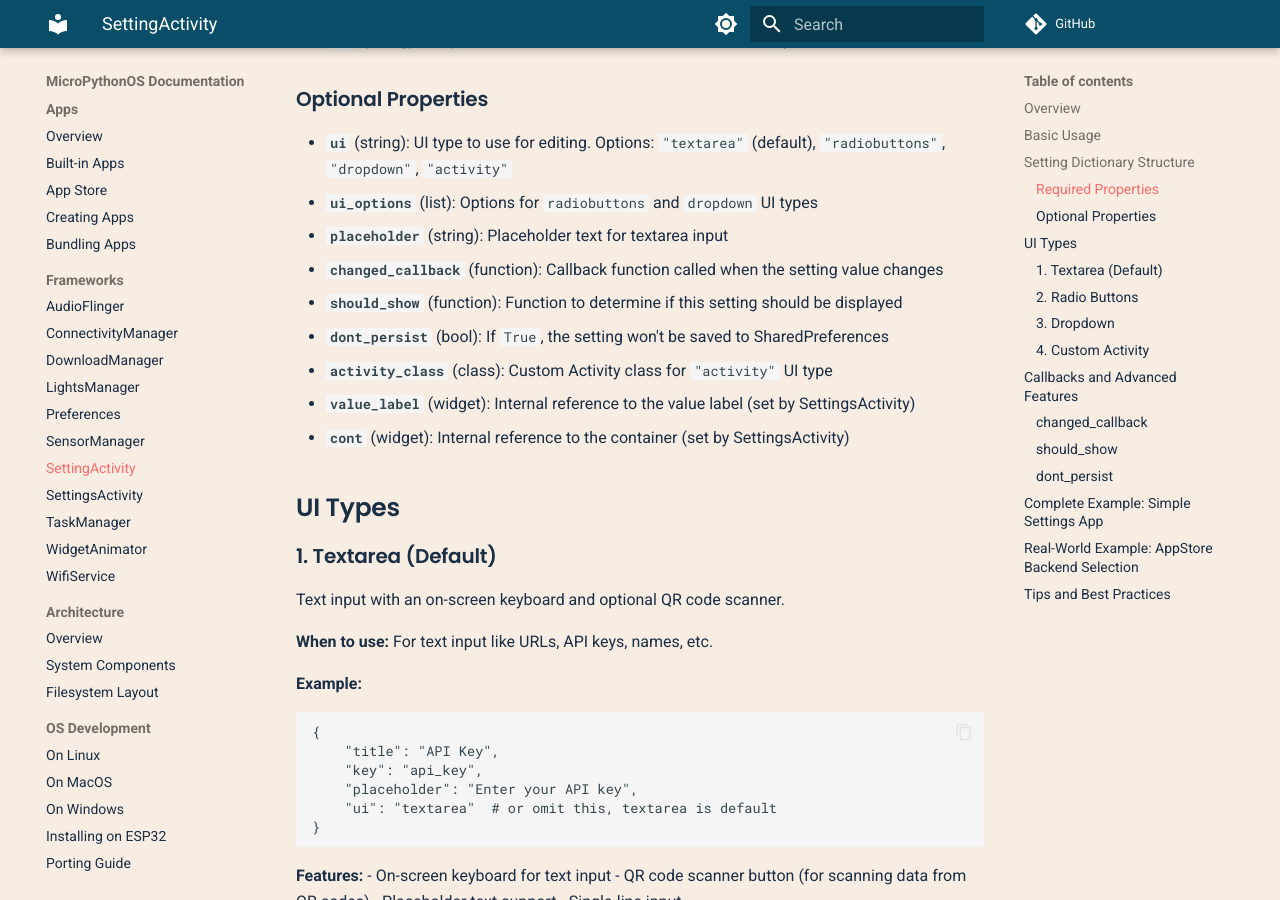
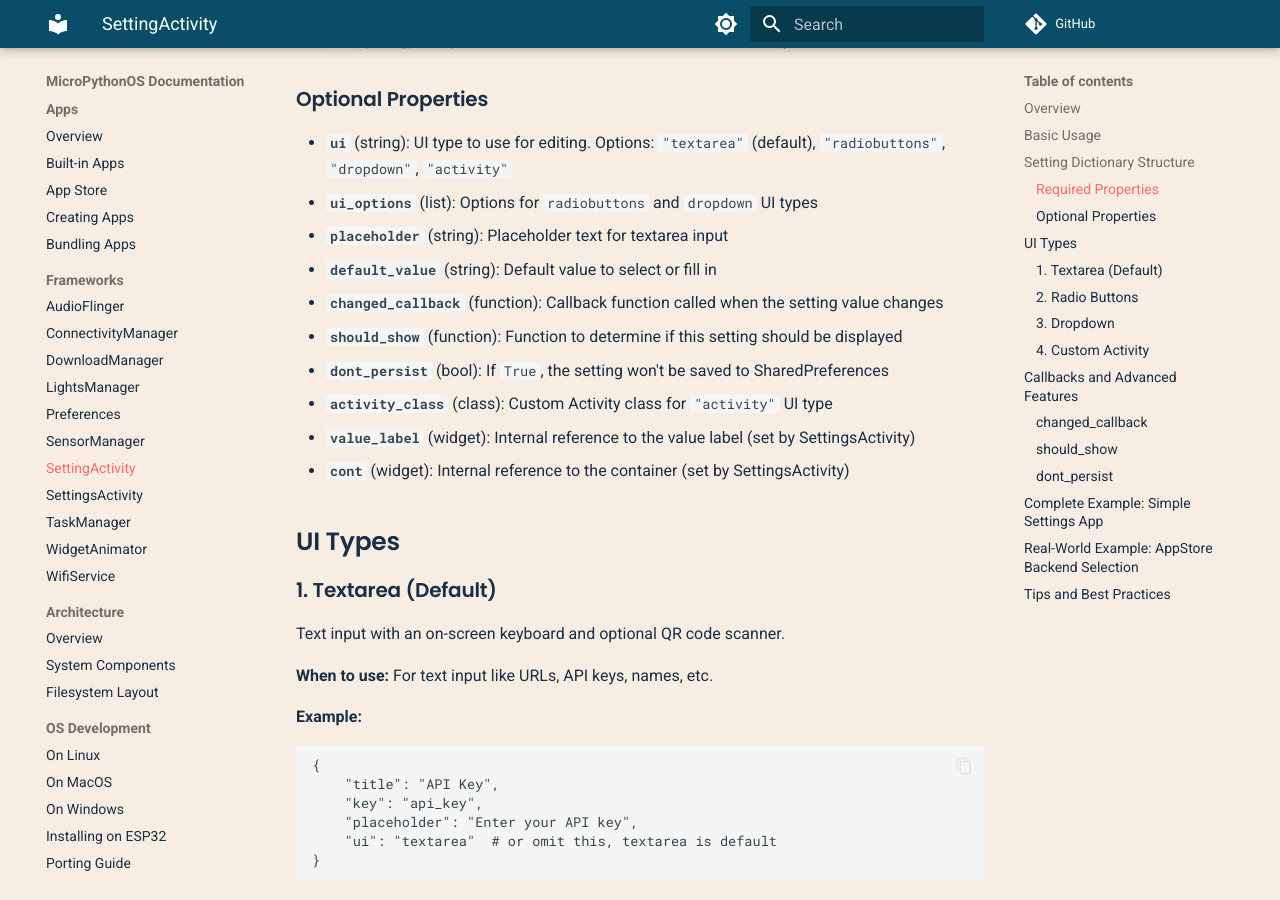
Before and after one commit to MicroPythonOS/docs, an MkDocs documentation site: the page built from docs/frameworks/setting-activity.md, in a window 1280 px wide and 900 px high, scrolled down 1042 px. Built offline with MkDocs 1.6.1 and Material for MkDocs 9.7.7, drawn with Linux system fonts in a browser that asks for light colours; comment, search, counter and statistics services are not loaded.

Commit message:
SettingActivity: add default_value option

```diff
--- a/docs/frameworks/setting-activity.md
+++ b/docs/frameworks/setting-activity.md
@@ -39,6 +39,7 @@ Each setting is defined as a dictionary with the following properties:
 - **`ui`** (string): UI type to use for editing. Options: `"textarea"` (default), `"radiobuttons"`, `"dropdown"`, `"activity"`
 - **`ui_options`** (list): Options for `radiobuttons` and `dropdown` UI types
 - **`placeholder`** (string): Placeholder text for textarea input
+- **`default_value`** (string): Default value to select or fill in
 - **`changed_callback`** (function): Callback function called when the setting value changes
 - **`should_show`** (function): Function to determine if this setting should be displayed
 - **`dont_persist`** (bool): If `True`, the setting won't be saved to SharedPreferences
```
